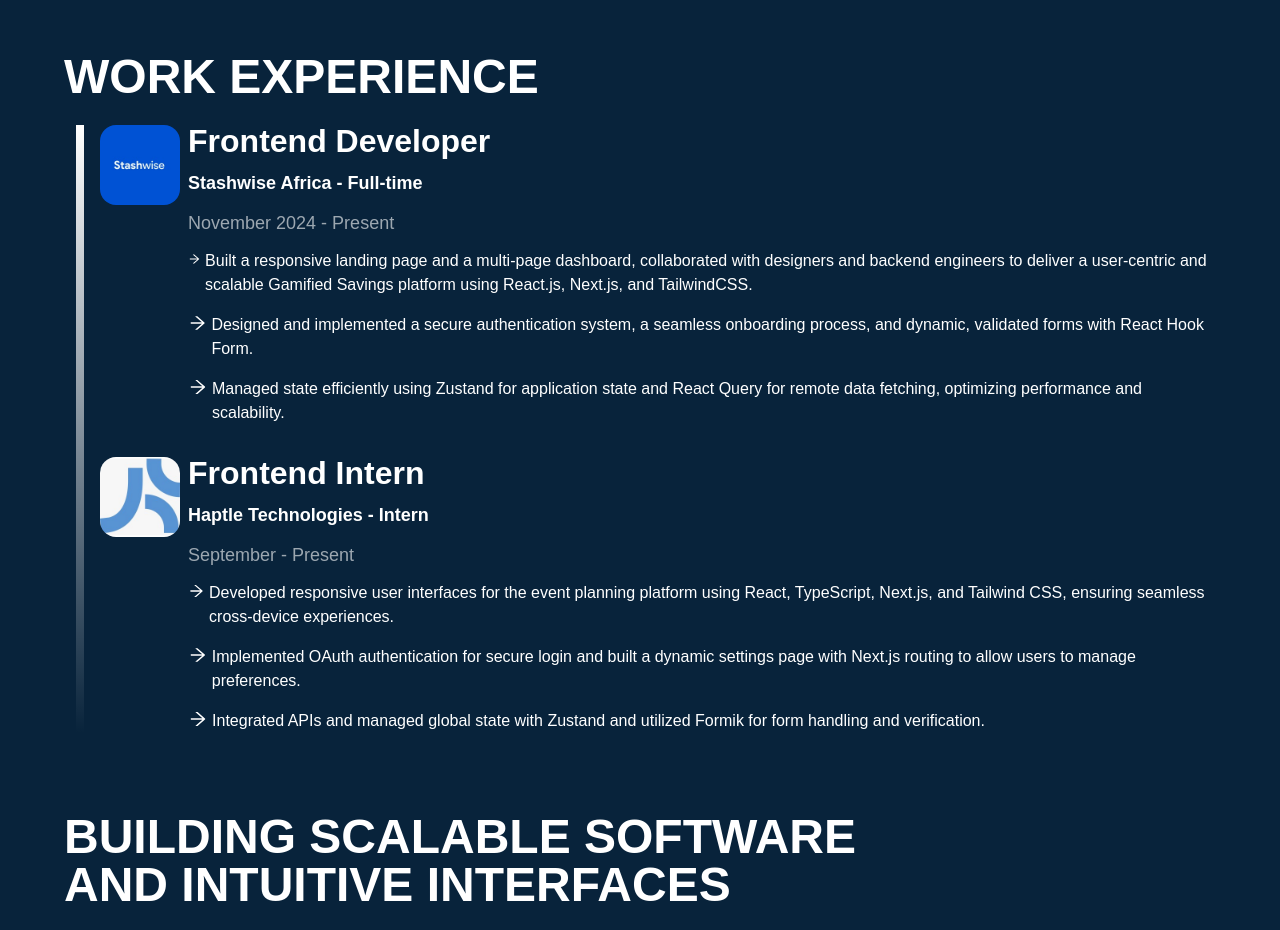
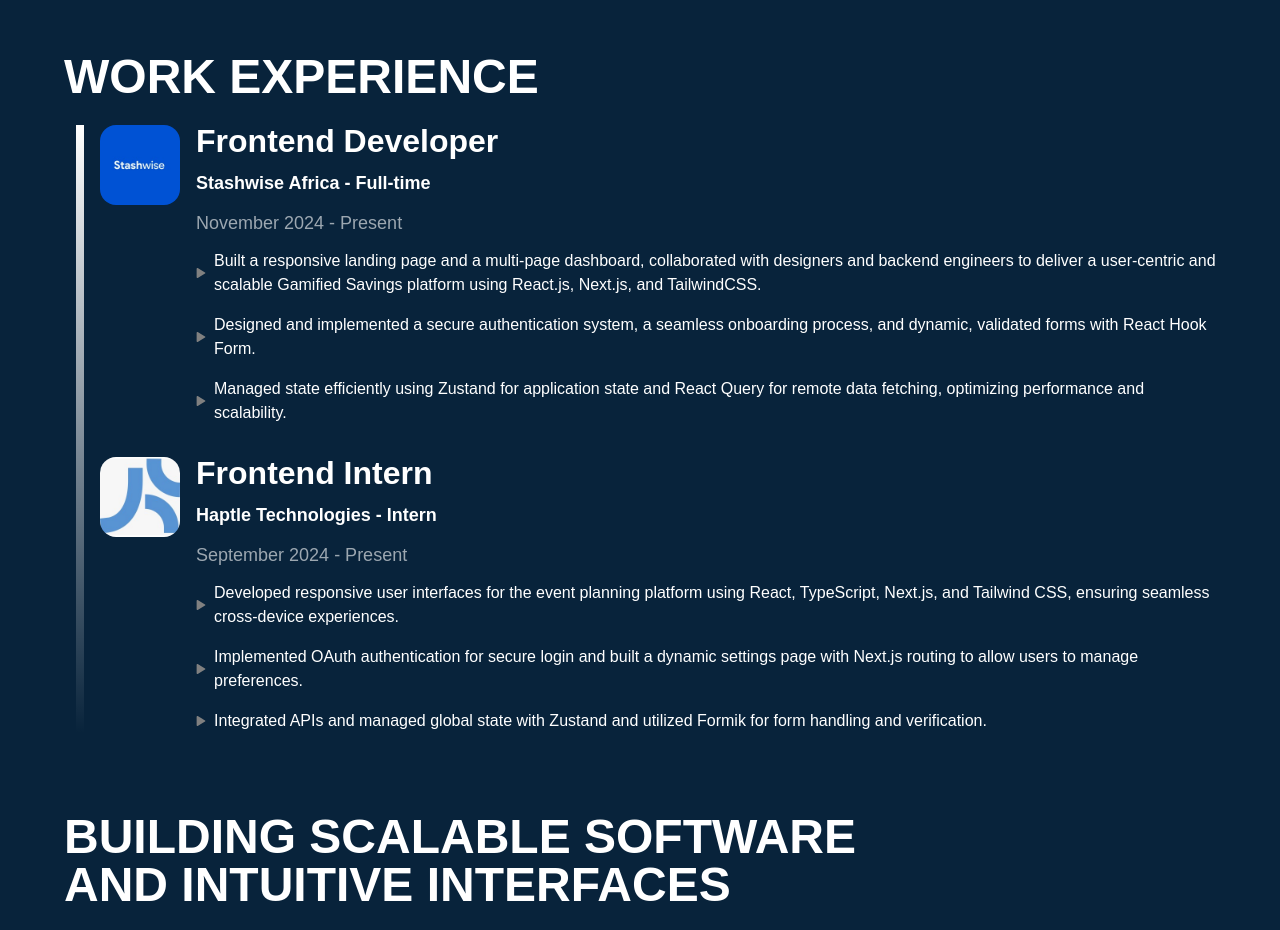
Before and after one commit to Akeemkabiru/Portfolio, a Next.js app: page / in a window 1280 px wide. Shown: the part 3600-4530 px from the top of the page. Built offline with nearby package versions, Linux system fonts and the light colour scheme.

Commit message:
fixed the work experience issue

```diff
--- a/src/app/page.tsx
+++ b/src/app/page.tsx
@@ -3,6 +3,8 @@ import { ABOUT, EXPERIENCE, PROJECTS } from "@/utils/constant";
 import Image from "next/image";
 import Link from "next/link";
 import { AiOutlineArrowRight } from "react-icons/ai";
+import { BsArrowRight, BsFillTriangleFill } from "react-icons/bs";
+import { FaCircle } from "react-icons/fa6";
 
 export default function Home() {
   const curYear = new Date().getFullYear();
@@ -82,7 +84,7 @@ export default function Home() {
                 index: number
               ) => {
                 return (
-                  <div key={index} className="flex gap-2">
+                  <div key={index} className="flex gap-4">
                     <Image
                       src={logo}
                       alt={`${companyName}-logo`}
@@ -104,8 +106,18 @@ export default function Home() {
                       <ul className="space-y-4">
                         {experience.map((text: string, index: number) => {
                           return (
-                            <li key={index} className="flex gap-1">
-                              <AiOutlineArrowRight size={20} /> {text}
+                            <li key={index} className="flex items-center gap-2">
+                              <div className="h-fit">
+                                <BsFillTriangleFill
+                                  style={{
+                                    fontSize: "12px",
+                                    color: "gray",
+                                    transform: "rotate(90deg)",
+                                  }}
+                                  size={10}
+                                />{" "}
+                              </div>
+                              <p> {text}</p>
                             </li>
                           );
                         })}
--- a/src/utils/constant.ts
+++ b/src/utils/constant.ts
@@ -78,7 +78,7 @@ export const EXPERIENCE = [
     logo: "/haptletech.jpeg",
     role: "Frontend Intern",
     companyName: "Haptle Technologies",
-    date: "September - Present",
+    date: "September 2024 - Present",
     type: "Intern",
     experience: [
       "Developed responsive user interfaces for the event planning platform using React, TypeScript, Next.js, and Tailwind CSS, ensuring seamless cross-device experiences.",
```
